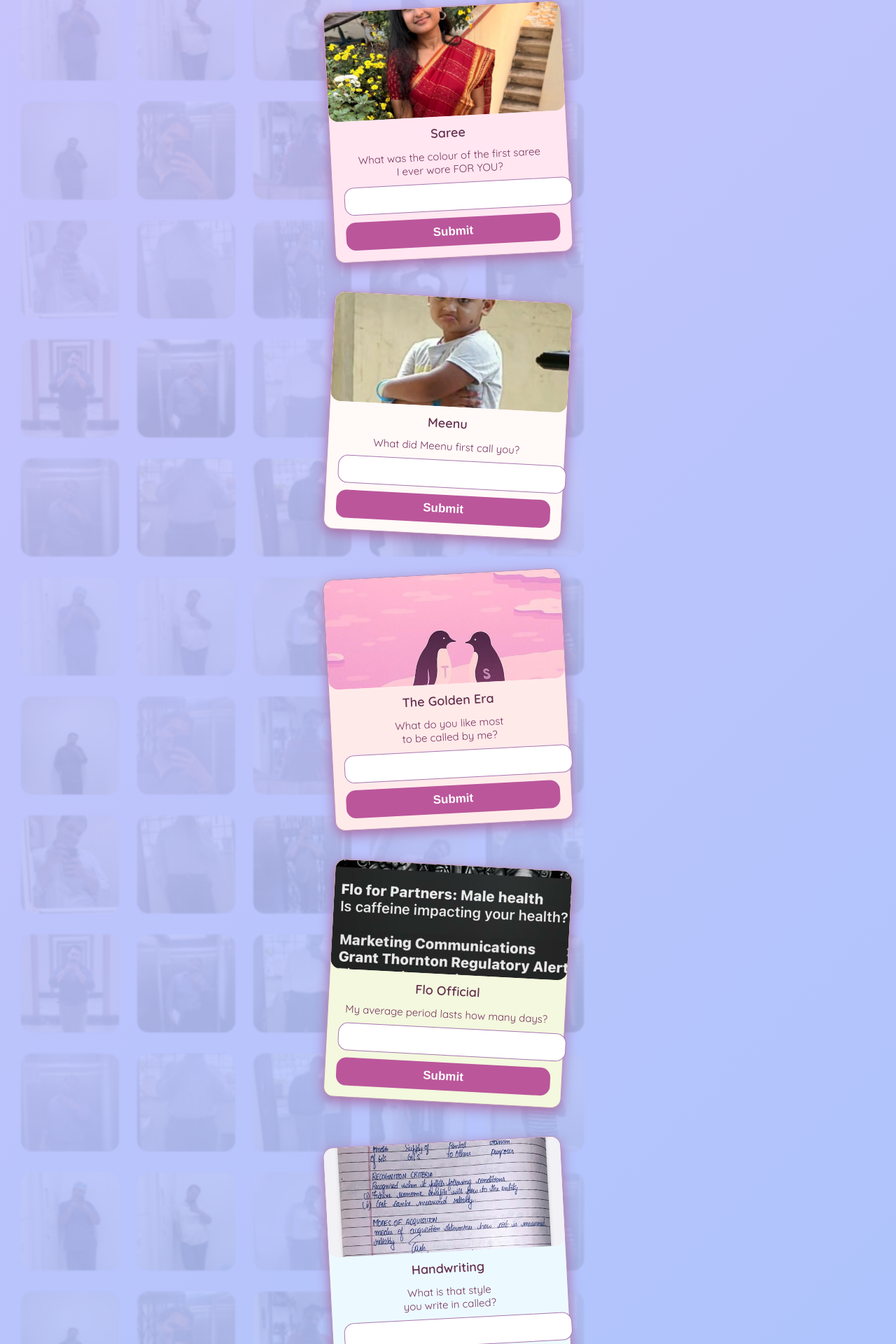
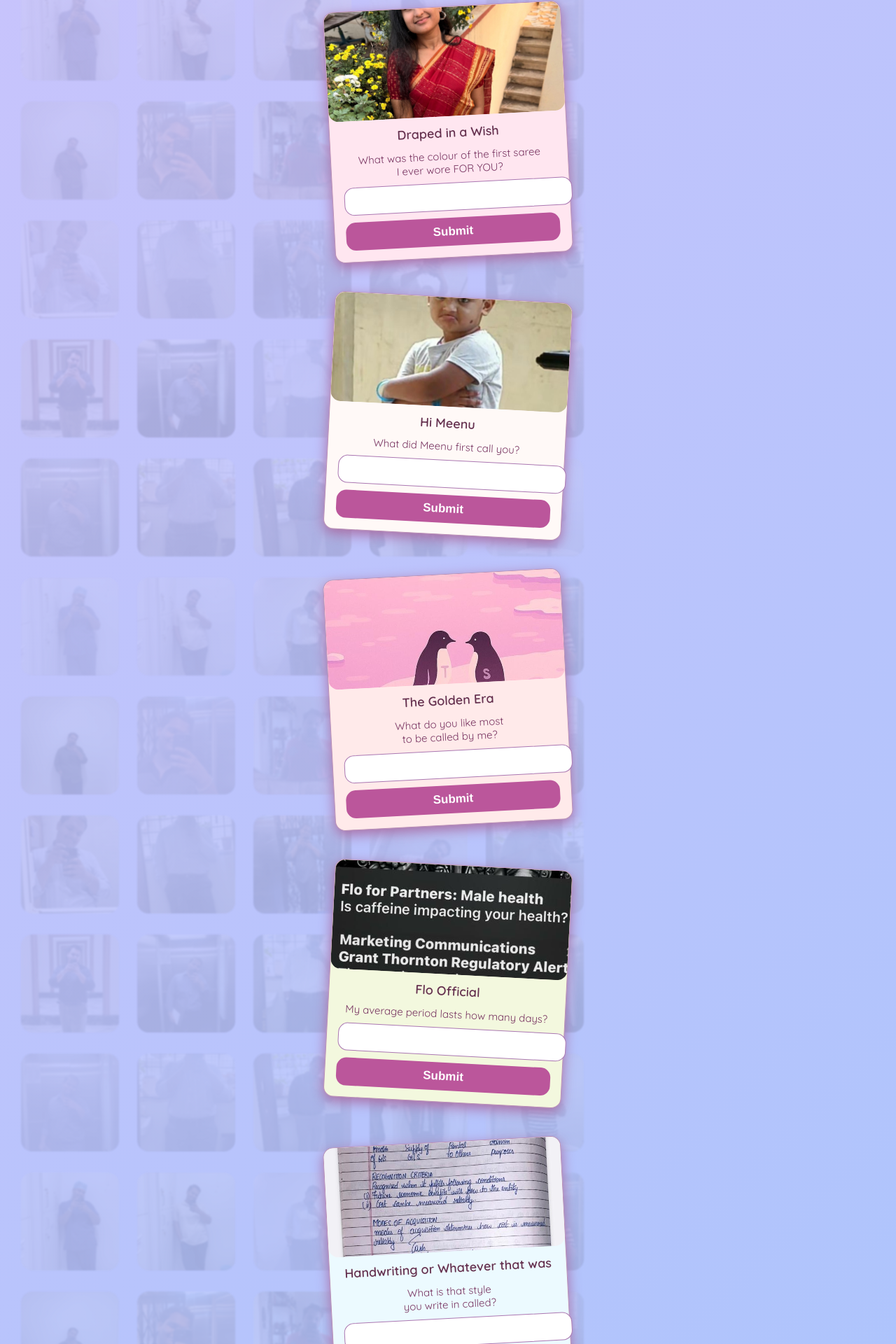
Before and after one commit to sruthidevk/test, a React (Create React App) app: page / in a window 1280 px wide. Shown: the part 3315-5235 px from the top of the page at 70% size. Built offline with nearby package versions, Linux system fonts and the light colour scheme.

Commit message:
Update milestones

```diff
--- a/src/App.js
+++ b/src/App.js
@@ -88,7 +88,7 @@ const polaroids = [
     theme: { icon: faMusic, overlay: "#eaffec", sticker: "🎶", confetti: "#93e9be", emojiUnder: "🎵" },
   },
   {
-    title: "Saree",
+    title: "Draped in a Wish",
     memory: "Who even puts on a saree for no reason\nother than just a RANDO saying it\nSRUTHI DOES!",
     quizQuestion: "What was the colour of the first saree\nI ever wore FOR YOU?",
     quizAnswer: "orange",
@@ -96,7 +96,7 @@ const polaroids = [
     theme: { icon: faGift, overlay: "#ffe6f0", sticker: "🥻", confetti: "#e15d87", emojiUnder: "🎀" },
   },
   {
-    title: "Meenu",
+    title: "Hi Meenu",
     memory: "The first person to know my Tusha.\nI was half afraid you’d like her more.",
     img: "/meenu.jpg",
     quizQuestion: "What did Meenu first call you?",
@@ -120,7 +120,7 @@ const polaroids = [
     theme: { icon: faStar, overlay: "#f3f8de", sticker: "🌊", confetti: "#b7d996", emojiUnder: "🐶" },
   },
   {
-    title: "Handwriting",
+    title: "Handwriting or Whatever that was",
     memory: "Too bad I didnt see it before.\nNow I’m in too deep to get away from that\nABSTRACT MODERN ART.",
     quizQuestion: "What is that style\nyou write in called?",
     quizAnswer: "ANYTHING BUT CURSIVE",
@@ -128,7 +128,7 @@ const polaroids = [
     theme: { icon: faFeatherAlt, overlay: "#ecfaff", sticker: "✍️", confetti: "#67cdf0", emojiUnder: "✒️" },
   },
   {
-    title: "Childhood Pictures",
+    title: "Seeing Panduamma🥹",
     memory: "HOW CAN I EVER BE MAD AT YOU AFTER LOOKING AT PANDU.\nEmotionally manipulated by that cute face",
     quizQuestion: "What colour garland\nwas my Pandu wearing\nin you know what?",
     quizAnswer: "red",
@@ -144,7 +144,7 @@ const polaroids = [
     theme: { icon: faLaugh, overlay: "#f6ffe6", sticker: "✨", confetti: "#d0f870", emojiUnder: "✨" },
   },
   {
-    title: "Ludo",
+    title: "Ludo kaadu Mosam",
     memory: "You killed me. Champesaavu nannu\nHOW COULD YOU🥹",
     quizQuestion: "What was my Player name?",
     quizAnswer: "Tushar-always wanted you to win. That’s a lie.",
@@ -152,7 +152,7 @@ const polaroids = [
     theme: { icon: faStar, overlay: "#fcfbec", sticker: "🎲", confetti: "#ffe773", emojiUnder: "🎲" },
   },
   {
-    title: "Keychain",
+    title: "Doctor Strange",
     memory: "No matter the X number of coincidences.\nthis shocked me the most\nNow you know why I had to bring it up.",
     quizQuestion: "What was the colour of the\ninner rotating part you lost?",
     quizAnswer: "green",
@@ -168,15 +168,15 @@ const polaroids = [
     theme: { icon: faHeart, overlay: "#fffbea", sticker: "🐥", confetti: "#e5ce62", emojiUnder: "🔏" },
   },
   {
-    title: "Movie",
-    memory: "NEVER has Sruthi thought she’d watch a TELUGU DUBBED ANIMATED 3D movie\nWITHOUT her specs. That happened.\nNot that she was interested in the movie anyway.",
+    title: "The Movie We Paid To Not Watch",
+    memory: "Sruthi’s first 3D-Distraction,Distraction,Distraction.\nNEVER has Sruthi thought she’d watch a TELUGU DUBBED ANIMATED 3D movie\nWITHOUT her specs. That happened.\nNot that she was interested in the movie anyway.",
     quizQuestion: "Which movie did we even watch\nthe first time IRL Tushar?",
     quizAnswer: "Mufasa",
     img: "/movie.jpg",
     theme: { icon: faStar, overlay: "#e6eaff", sticker: "🍿", confetti: "#a7aae7", emojiUnder: "🎬" },
   },
   {
-    title: "Ties",
+    title: "Tied to You",
     memory: "The only reason I got them that day\nwas to actually show\nHOW much I believe in you. Always.",
     quizQuestion: "What was the major colour\nin the Satya Paul tie?",
     quizAnswer: "yellow",
@@ -192,7 +192,7 @@ const polaroids = [
     theme: { icon: faStar, overlay: "#e6f4ff", sticker: "💗", confetti: "#7bb6ea", emojiUnder: "👔" },
   },
   {
-    title: "Maggi",
+    title: "Maggi^cally Different",
     memory: "Given our contrast in maggi and pani puri style made me rethink for a second\nbut nothing no matter how huge\ncan convince me otherwise.",
     quizQuestion: "Who makes better Maggi?",
     quizAnswer: "ME.ME.ME.",
@@ -535,7 +535,7 @@ export default function App() {
             fontFamily: "'Quicksand', sans-serif", color: "#824d86"
           }}>
             <div style={{ position: "relative", textAlign: "center", marginBottom: 16 }}>
-              <h3 style={{ fontWeight: 700, fontSize: 22 }}>Secret Messages</h3>
+              <h3 style={{ fontWeight: 700, fontSize: 22 }}>A lovely reminder to always stand by your words ^lekapothe champestha hehe jk not jk</h3>
               <button onClick={() => setShowMessages(false)} style={{
                 position: "absolute", top: 16, right: 20, fontSize: 24, border: "none",
                 background: "transparent", cursor: "pointer", color: "#824d86"
```
